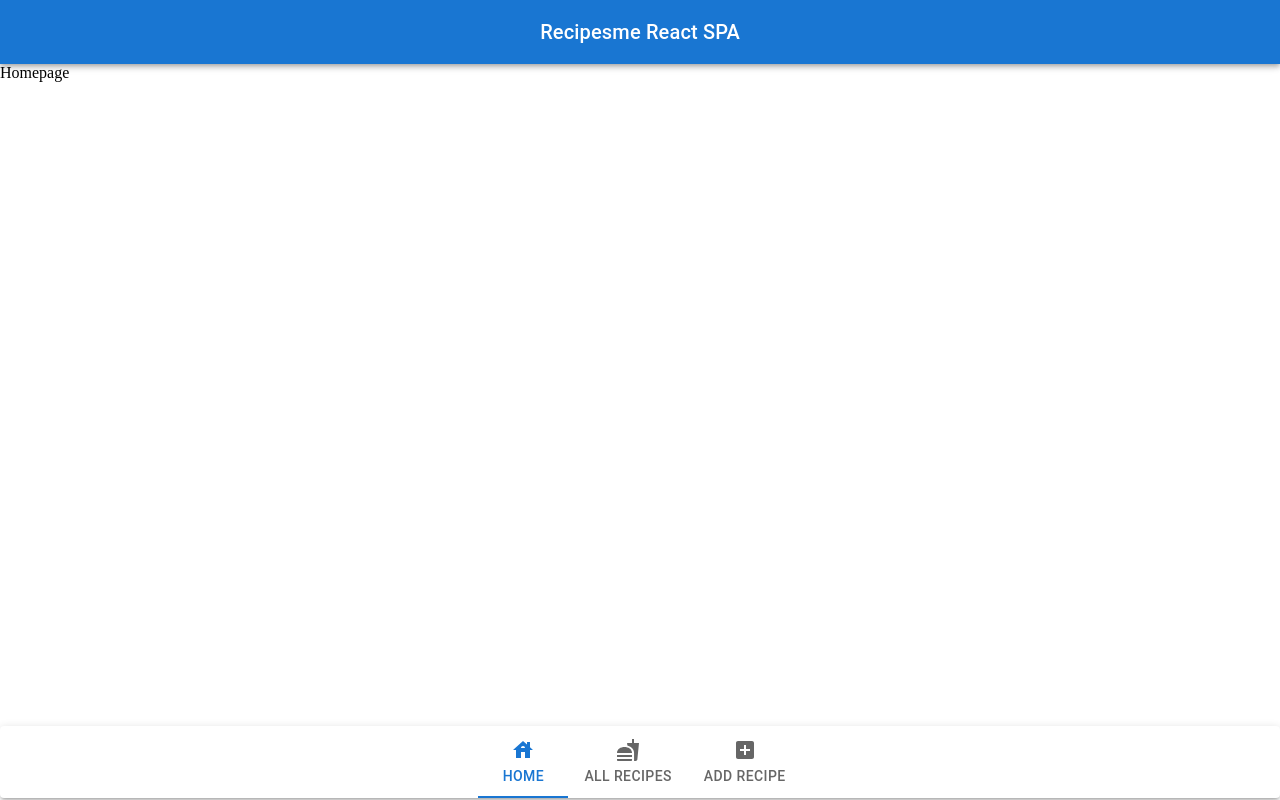
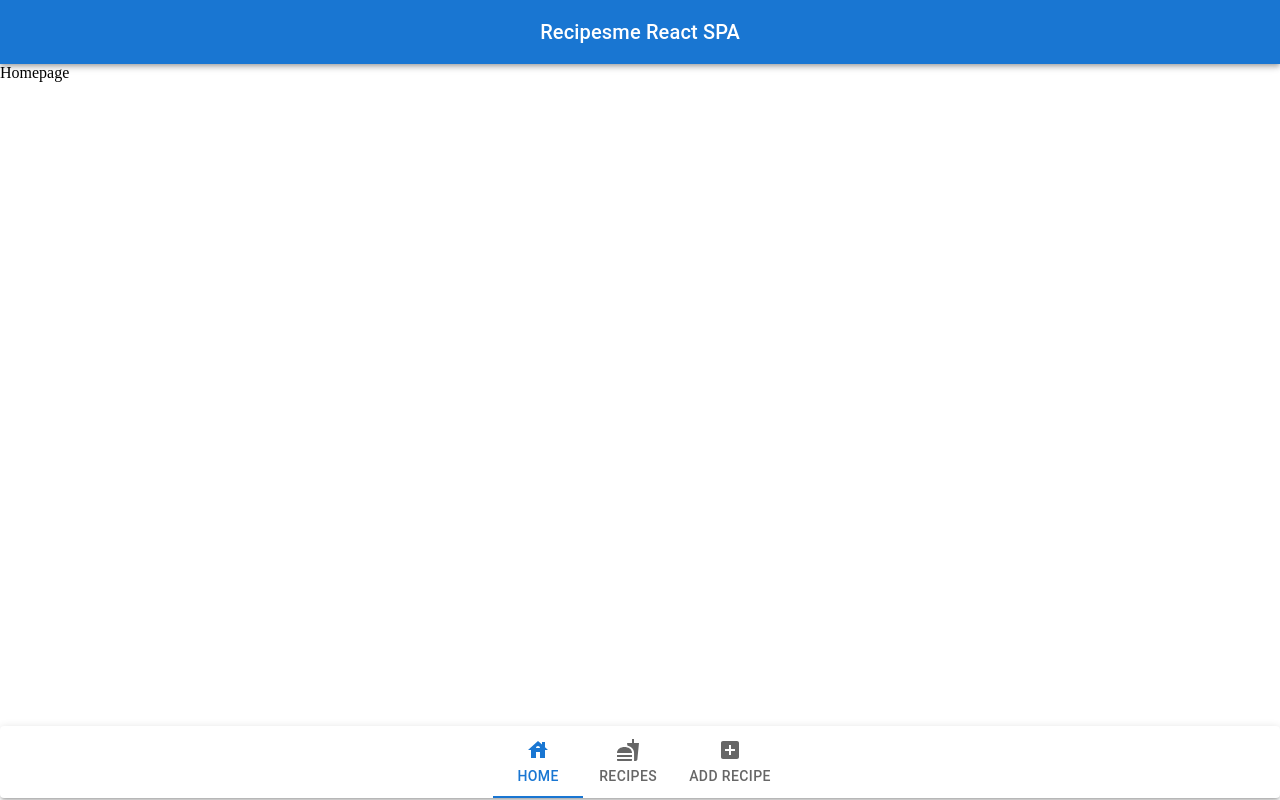
Before and after one commit to hphilpotts/recipesme-react-spa, a React (Create React App) app: page / in a window 1280 px wide. Built offline with nearby package versions, Linux system fonts and the light colour scheme.

Commit message:
Footer navigation issue fixed when in recipe detail view.

```diff
--- a/src/App.js
+++ b/src/App.js
@@ -1,4 +1,4 @@
-import React from 'react'
+import React, { useState } from 'react'
 
 import Header from './main/Header'
 import Body from './main/Body'
@@ -7,11 +7,18 @@ import Footer from './main/Footer'
 import './App.css'
 
 export default function App() {
+
+  const [detailView, setDetailView] = useState(false)
+
+  const isInDetailView = bool => {
+    setDetailView(bool)
+  }
+
   return (
     <main>
       <Header></Header>
-      <Body></Body>
-      <Footer></Footer>
+      <Body isInDetailView={isInDetailView}></Body>
+      <Footer detailView={detailView} isInDetailView={isInDetailView}></Footer>
     </main>
   )
 }
--- a/src/main/Body.js
+++ b/src/main/Body.js
@@ -9,12 +9,12 @@ import Add from '../add_recipe/AddRecipe'
 
 import './Main.css'
 
-export default function Body() {
+export default function Body({ isInDetailView }) {
   return (
     <div className='app-body'>
       <Routes>
         <Route path='/' element={<Homepage/>}></Route>
-        <Route path='index' element={<RecipeIndex/>}></Route>
+        <Route path='index' element={<RecipeIndex isInDetailView={isInDetailView} />}></Route>
         <Route path='recipes/:id' element={<RecipeDetail/>}></Route>
         <Route path='add' element={<Add/>}></Route>
       </Routes>
--- a/src/main/Footer.js
+++ b/src/main/Footer.js
@@ -9,7 +9,7 @@ import HouseIcon from '@mui/icons-material/House';
 import FastfoodIcon from '@mui/icons-material/Fastfood';
 import AddBoxIcon from '@mui/icons-material/AddBox'
 
-export default function Footer() {
+export default function Footer({ detailView, isInDetailView }) {
 
   const [value, setValue] = React.useState(0);
   const paths = ['/', '/index', '/add']
@@ -21,12 +21,20 @@ export default function Footer() {
     navigateTo(`${paths[newValue]}`)
   };
 
+  const backToIndex = () => {
+    isInDetailView(false)
+    navigateTo('/index')
+  }
   return (
     <footer>
       <Paper sx={{ position: 'fixed', bottom: 0, left: 0, right: 0 }} elevation={3}>
         <Tabs className='footer-tabs' value={value} onChange={handleChange} aria-label="icon label tabs example">
           <Tab to='/' icon={<HouseIcon />} label="HOME" />
-          <Tab to='/' icon={<FastfoodIcon />} label="ALL RECIPES" />
+          { detailView ?
+          <Tab to='/' icon={<FastfoodIcon />} label="BACK" onClick={backToIndex}/>
+          :
+          <Tab to='/' icon={<FastfoodIcon />} label="RECIPES" />
+          }
           <Tab to='/' icon={<AddBoxIcon />} label="ADD RECIPE" />
         </Tabs>
       </Paper>
--- a/src/recipe_detail/RecipeDetail.js
+++ b/src/recipe_detail/RecipeDetail.js
@@ -1,4 +1,6 @@
 import React, { useEffect, useState } from 'react'
+
+import { v4 as uuid } from 'uuid';
 
 import { useParams } from 'react-router-dom'
 
@@ -14,9 +16,8 @@ export default function RecipeDetail() {
   const [steps, setSteps] = useState([])
 
   const renderTags = (tags) => {
-    console.log(tags);
     if (tags) {
-      return tags.map(tag => <span>{tag}</span>)
+      return tags.map(tag => <span key={uuid()}>{tag}</span>)
     }
   }
 
@@ -25,7 +26,6 @@ export default function RecipeDetail() {
   useEffect(() => {
     Axios.get(`/recipes/${params.id}`)
       .then(res => {
-        console.log(res.data)
         setRecipe(res.data)
         setIngredients(res.data.ingredients.map(item => item))
         setSteps(res.data.steps)
@@ -40,7 +40,7 @@ export default function RecipeDetail() {
       <h1>{recipe.title}</h1>
       {/* TODO - add image here when functionality up and running! */}
       <h2>{recipe.description}</h2>
-      <div style={{display:"flex", justifyContent:"space-evenly"}}><span style={{fontWeight:"bold"}}>Recipe tags:</span>{renderTags(recipe.tags)}</div>
+      <div style={{ display: "flex", justifyContent: "space-evenly" }}><span style={{ fontWeight: "bold" }}>Recipe tags:</span>{renderTags(recipe.tags)}</div>
       <div>
         <h3>Ingredients:</h3>
         <RecipeIngredients ingredients={ingredients} />
--- a/src/recipes_index/RecipeCard.js
+++ b/src/recipes_index/RecipeCard.js
@@ -17,6 +17,7 @@ export default function RecipeCard(props) {
 
   const showRecipeDetail = () => {
     navigateTo(`/recipes/${recipe._id}`)
+    props.isInDetailView(true)
   }
 
   return (
--- a/src/recipes_index/RecipeIndex.js
+++ b/src/recipes_index/RecipeIndex.js
@@ -8,7 +8,7 @@ import RecipeCard from './RecipeCard'
 
 import './RecipeIndex.css'
 
-export default function Index() {
+export default function Index({ isInDetailView }) {
 
   const [recipes, setrecipes] = useState([])
 
@@ -16,7 +16,6 @@ export default function Index() {
 
     Axios.get('/recipes')
       .then(res => {
-        console.log(res.data);
         setrecipes(res.data)
       })
       .catch(err => {
@@ -31,7 +30,7 @@ export default function Index() {
 
   const recipeIndex = recipes.map(
     recipe => (
-      <RecipeCard data={recipe} key={recipe._id} />
+      <RecipeCard data={recipe} key={recipe._id} isInDetailView={isInDetailView} />
     )
   )
 
```
Also changed, not shown: 1 other file (tests, documents, lock files or other folders).
